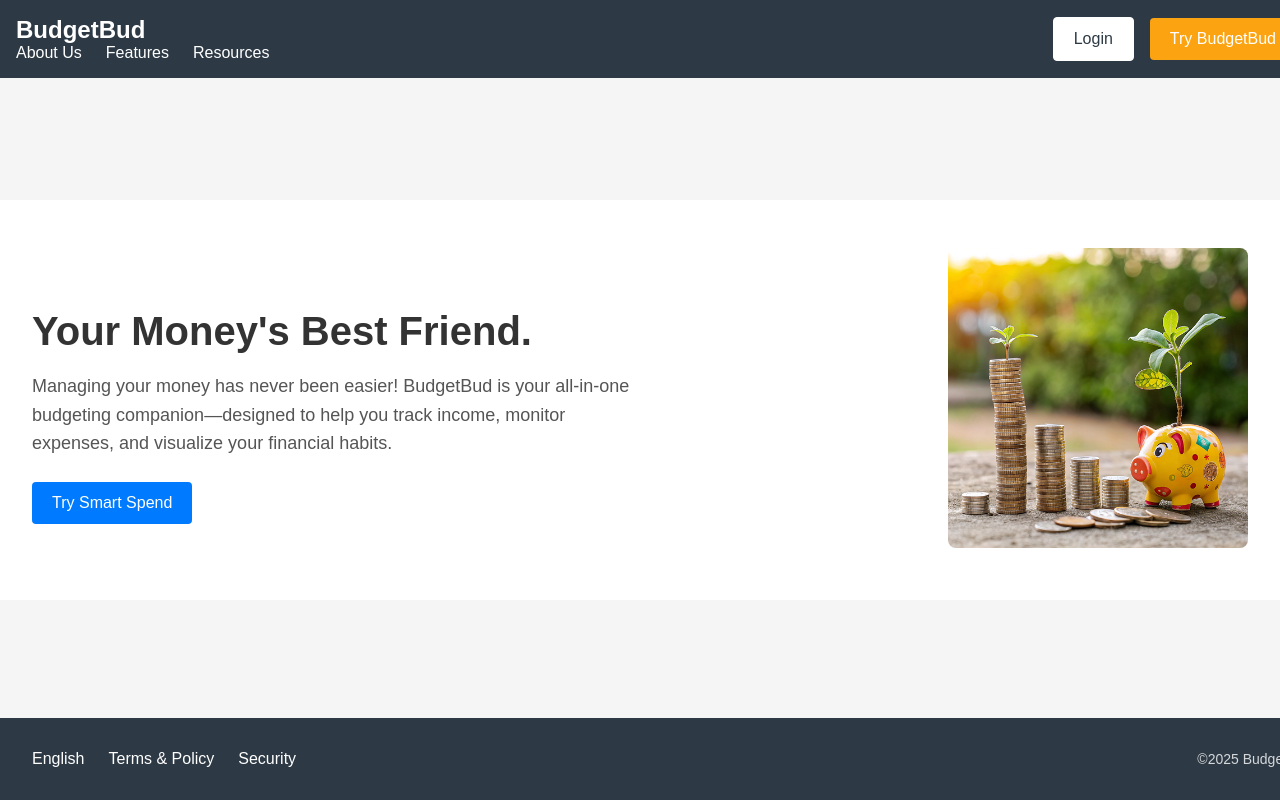
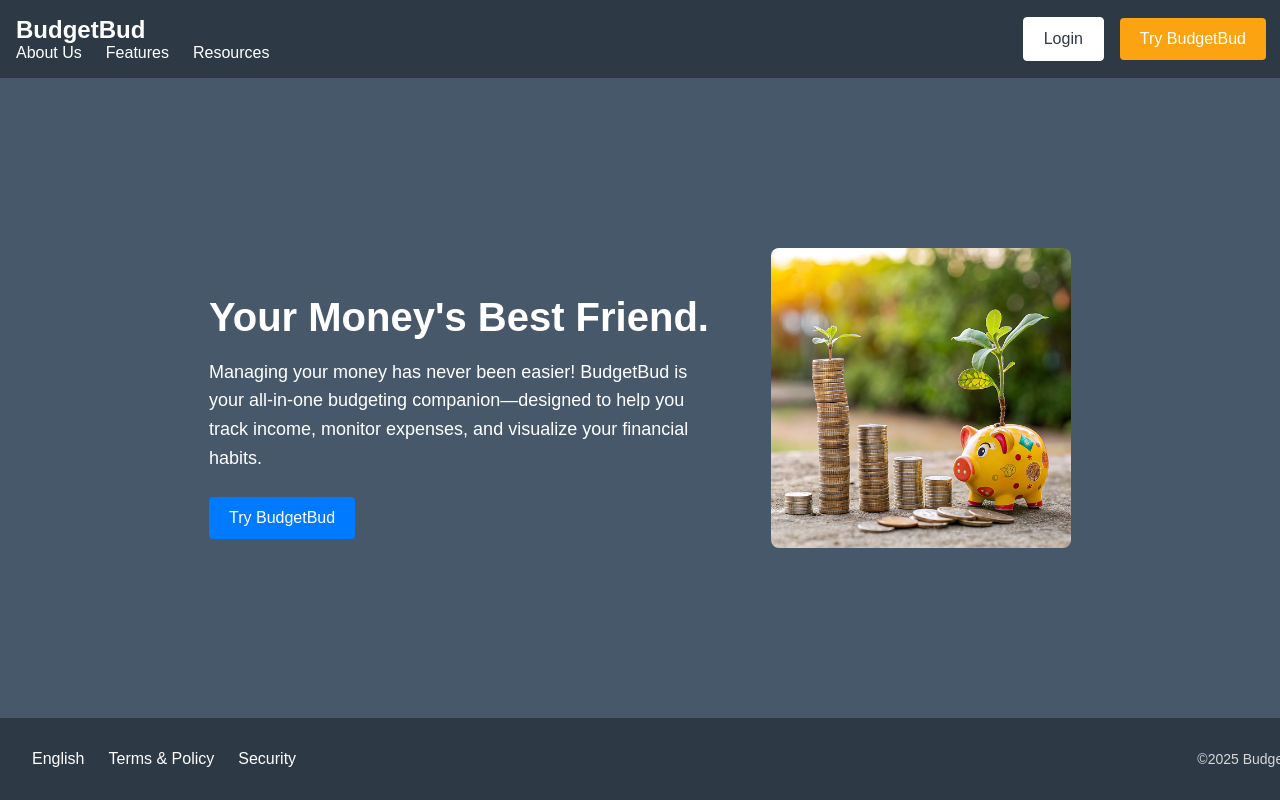
Before and after one commit to Datguy724/BudgetBud, a React (Create React App) app: page / in a window 1280 px wide. Built offline with nearby package versions, Linux system fonts and the light colour scheme.

Commit message:
updated homepage

```diff
--- a/src/components/Footer.css
+++ b/src/components/Footer.css
@@ -43,5 +43,4 @@
   .footer__copy {
     font-size: 0.875rem;
     opacity: 0.8;
-    display: grid;
   }
--- a/src/pages/Home.js
+++ b/src/pages/Home.js
@@ -17,7 +17,7 @@ function HomePage() {
             all-in-one budgeting companion—designed to help you track income,
             monitor expenses, and visualize your financial habits.
           </p>
-          <button className="btn smart-spend-btn">Try Smart Spend</button>
+          <button className="btn smart-spend-btn">Try BudgetBud</button>
         </div>
         <div className="hero__image">
           <img src={piggyBank} alt="piggy" />
--- a/src/pages/HomePage.css
+++ b/src/pages/HomePage.css
@@ -1,13 +1,13 @@
 /* HomePage.css */
 .home-page {
-  width: 100vw; /* 100% of the viewport width */
-  height: 100vh; /* 100% of the viewport height */
-  display: flex; /* Helps with centering content if needed */
-  align-items: center; /* Centers content vertically */
-  justify-content: center; /* Centers content horizontally */
-  background-color: #f5f5f5; /* Example background color */
+  width: 100vw; /* Makes it span the full width of the screen */
+  height: 100vh; /* Makes it span the full height of the screen */
+  display: flex;
   flex-direction: column;
- }
+  justify-content: center; /* Ensures content is centered vertically */
+  align-items: center; /* Centers content horizontally */
+  background-color:  #47586B; /* Adjust as needed */
+}
 body {
     margin: 0;
     font-family: Arial, sans-serif;
@@ -17,10 +17,12 @@ body {
   /* HERO SECTION */
   .hero {
     display: flex;
-    justify-content: space-between;
-    align-items: center;
-    padding: 3rem 2rem;
-    background-color: #fff;
+    flex-direction: row; /* Keep text and image side by side */
+    justify-content: center; /* Center horizontally */
+    align-items: center; /* Center vertically */
+    padding: 3rem;
+    max-width: 80%; /* Restrict width to match the image */
+    background-color: #47586B;
   }
 
   .hero__text {
@@ -30,21 +32,22 @@ body {
   .hero__text h1 {
     font-size: 2.5rem;
     margin-bottom: 1rem;
-    color: #333;
+    color: #ffffff;
   }
 
   .hero__text p {
     font-size: 1.125rem;
     line-height: 1.6;
     margin-bottom: 1.5rem;
-    color: #555;
+    color: #ffffff;
   }
 
   .hero__image img {
     width: 300px;
     height: auto;
-    object-fit: cover;
+    object-fit: contain; /* Prevent cropping */
     border-radius: 8px;
+    margin-left: 50px; /* Add space between text & image */
   }
 
   /* BUTTONS */
@@ -54,6 +57,7 @@ body {
     cursor: pointer;
     font-size: 1rem;
     border-radius: 4px;
+    /* margin-right: 50px; */
   }
 
   .login-btn {
@@ -69,6 +73,7 @@ body {
   .cta-btn {
     background-color: #fca311;
     color: #ffffff;
+    margin-right: 30px;
   }
 
   .cta-btn:hover {
@@ -78,6 +83,7 @@ body {
   .smart-spend-btn {
     background-color: #007bff;
     color: #ffffff;
+    margin:
   }
 
   .smart-spend-btn:hover {
```
